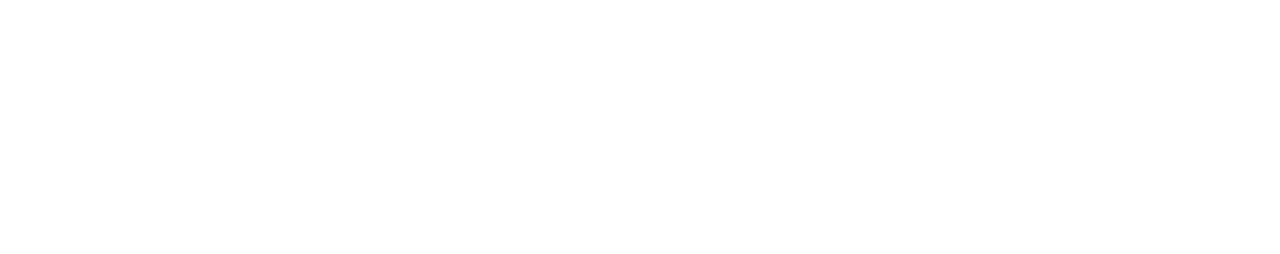
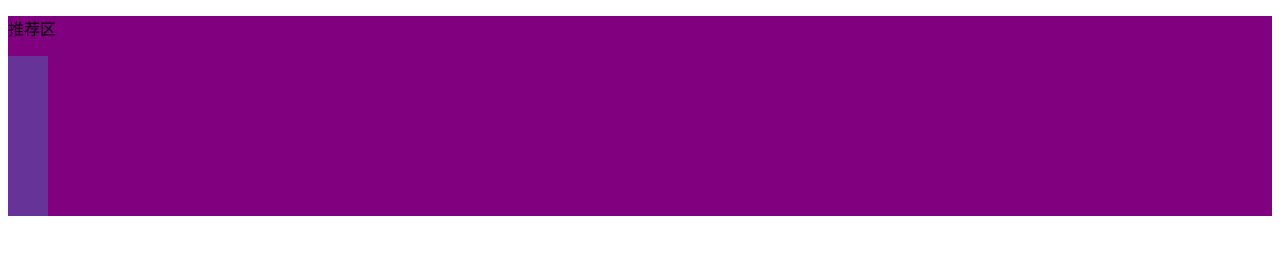
Before and after one commit to jasniga/jasniga.github.io, a plain HTML site: page index.html in a window 1280 px wide. Drawn offline with Linux system fonts and the light colour scheme.

Commit message:
init-page

```diff
--- a/index.html
+++ b/index.html
@@ -4,11 +4,25 @@
     <meta charset="UTF-8">
     <title>mibokan</title>
     <style>
-
+        .box {
+            background-color: purple;
+        }
+        .img-box {
+            background-color: rebeccapurple;
+            height: 160px;
+            width: 40px;
+        }
     </style>
 </head>
 
 <body>
+
+<div class="box">
+    <p>推荐区</p>
+    <div class="img-box">
+
+    </div>
+</div>
 
 <sctipt>
 
```
